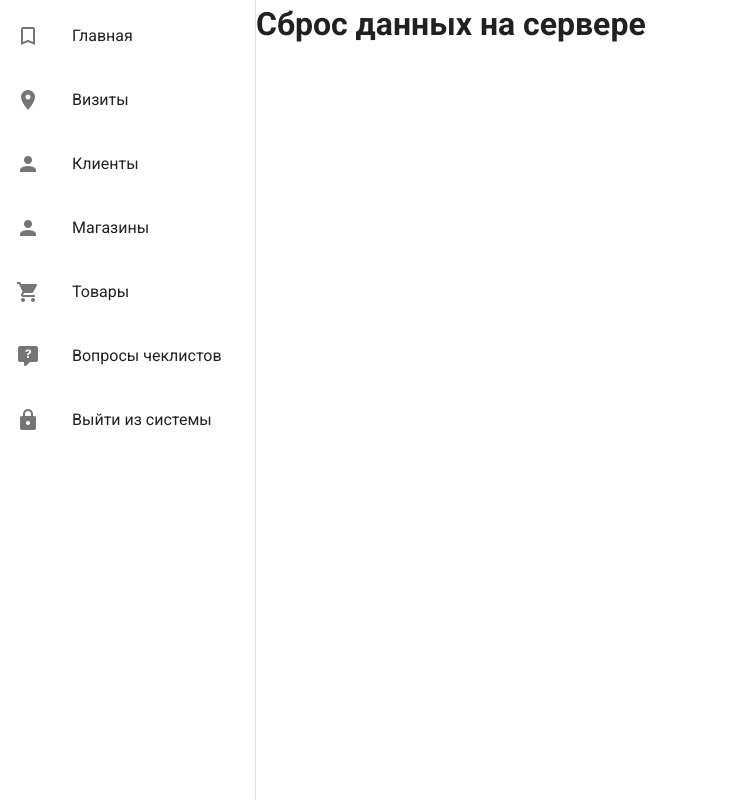
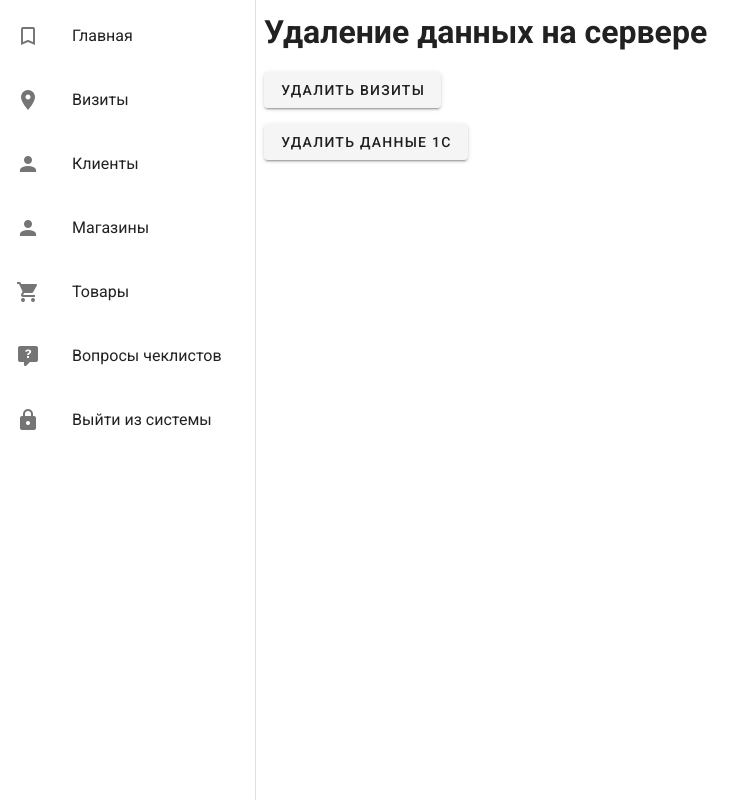
Before and after one commit to itiligator/mprbackoffice, a Vue app: page /reset in a window 1280 px wide. Shown: the whole page, without its empty margins (0-753 px from the left). Built offline with nearby package versions, Linux system fonts and the light colour scheme; no server answers; sample sign-in values are in the browser's storage.

Commit message:
Закончена страничка /reset с кнопками сброса данных от 1С и визитов

```diff
--- a/src/views/Reset.vue
+++ b/src/views/Reset.vue
@@ -1,6 +1,9 @@
 <template>
   <div>
-    <h1>Сброс данных на сервере</h1>
+    <h1  class="ma-2">Удаление данных на сервере</h1>
+    <v-btn @click='reset(points.visits)' class="ma-2">Удалить визиты</v-btn><br/>
+    <v-btn @click='reset(points.onesdata)' class="ma-2">Удалить данные 1С</v-btn><br/>
+    <span class="ma-2"> {{ message }}</span>
   </div>
 </template>
 
@@ -16,19 +19,21 @@ return {
       message: '',
       isError: false,
       points: {
-          visits: {point: 'resetvisits', successMessage: 'Визиты, чеклисты, заказы и фото успешно удалены с сервера'},
-      },
+        visits: {point: 'resetvisits', message: 'Визиты, заказы, фото, ответы на вопросы чеклистов успешно удалены с сервера'},
+        onesdata: {point: 'resetonesdata', message: 'Цены, товары, клиенты успешно удалены с сервера'},
+      }
   };
 },
   methods: {
-      resetVisits({point, successMessage}) {
+      reset({point, message}) {
           this.message = '';
           this.isError = false;
           HTTP.get(point)
-          .then(() => {
-              this.message = successMessage;
+              .then((response) => {
+                  this.message = message;
+                  console.log(response.data);
                 })
-          .catch(function (error) {
+              .catch((error) => {
                   this.isError = true;
                 if (error.response) {
                   // The request was made and the server responded with a status code
```
Lines whose indentation alone changed are shown as unchanged.
